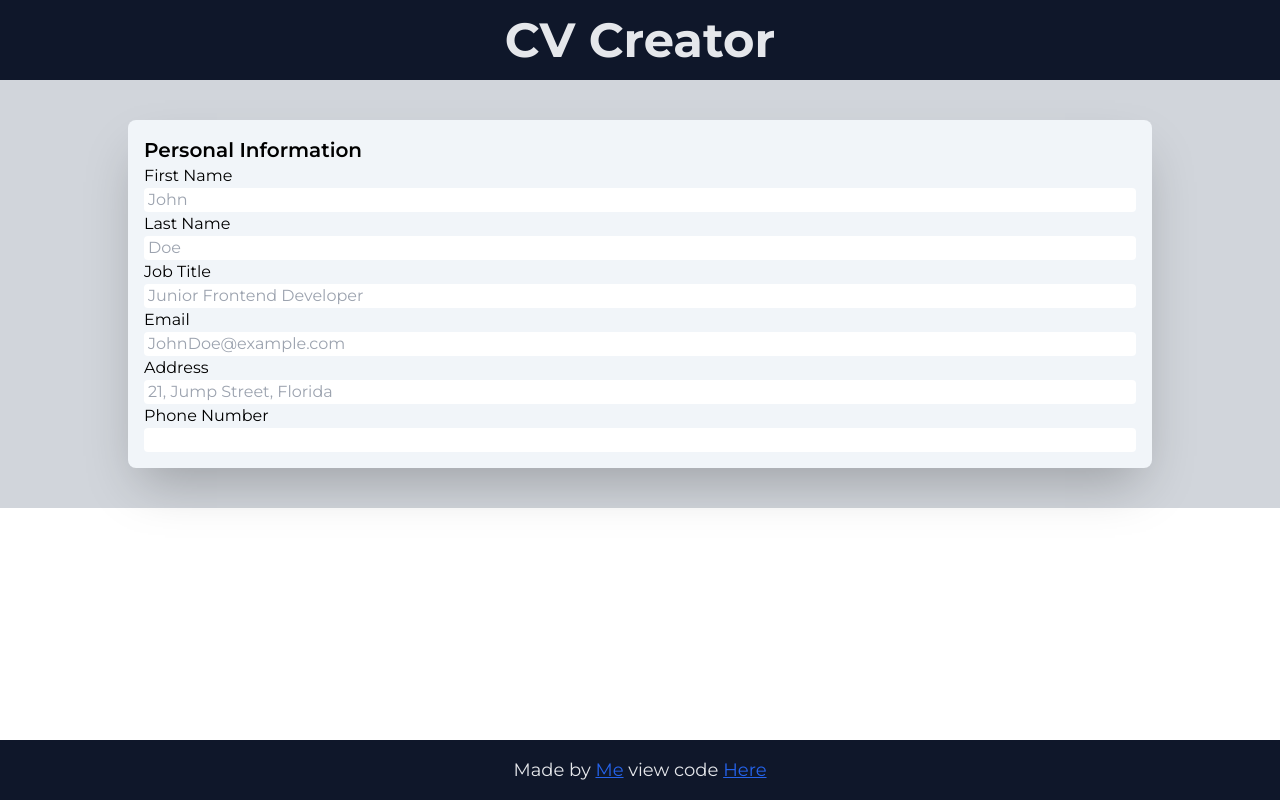
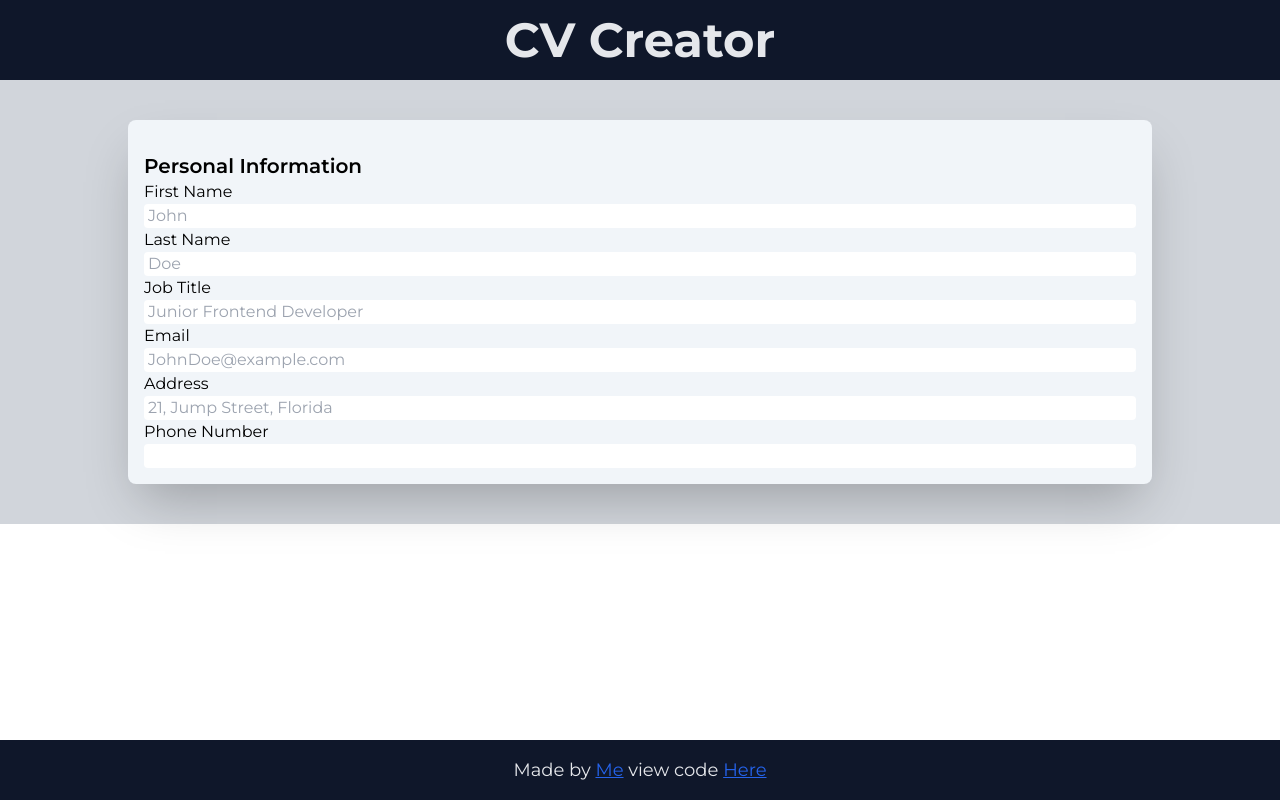
Before and after one commit to Asonance11/CV-Creator, a React (Vite) app: page / in a window 1280 px wide. Built offline with nearby package versions, Linux system fonts and the light colour scheme.

Commit message:
update to styles

```diff
--- a/src/components/CV-Form/PersonalInfo.jsx
+++ b/src/components/CV-Form/PersonalInfo.jsx
@@ -2,7 +2,7 @@ import React from 'react';
 
 const PersonalInfo = ({ personalInfo, updatePersonalInfo }) => {
 	return (
-		<fieldset className="flex flex-col gap-0">
+		<fieldset className="flex flex-col gap-0 mt-4">
 			<legend className="text-black font-semibold text-xl">
 				Personal Information
 			</legend>
```
